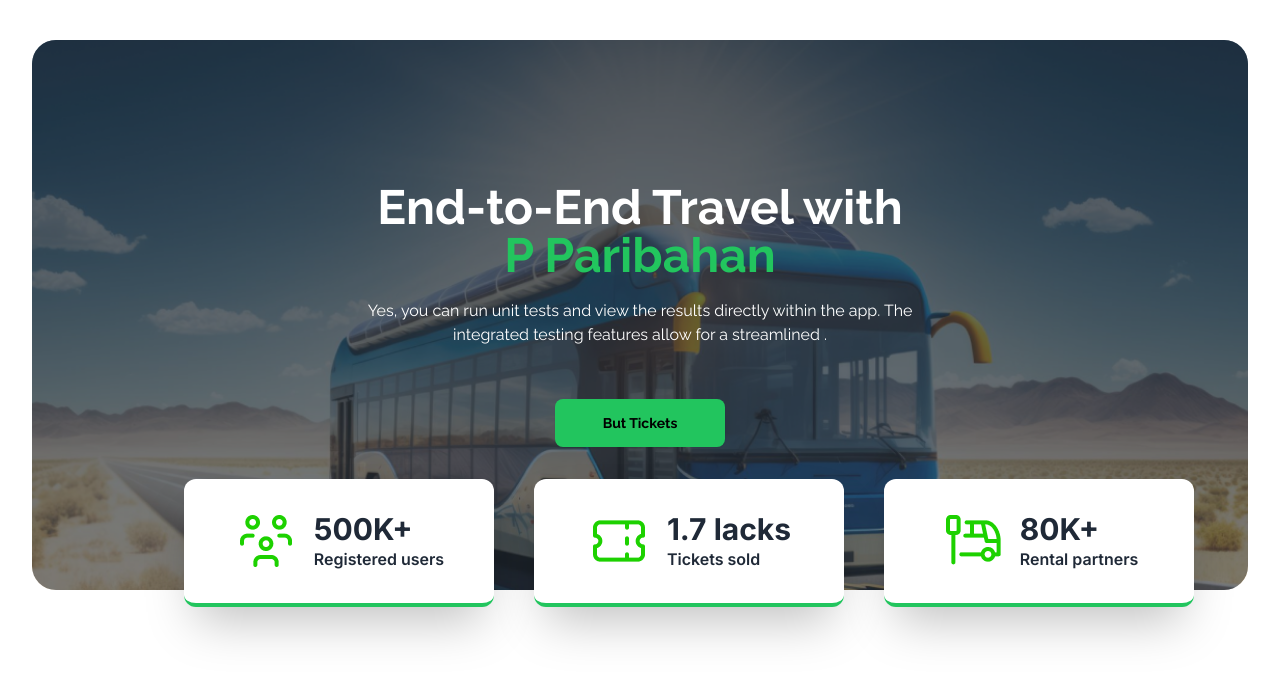
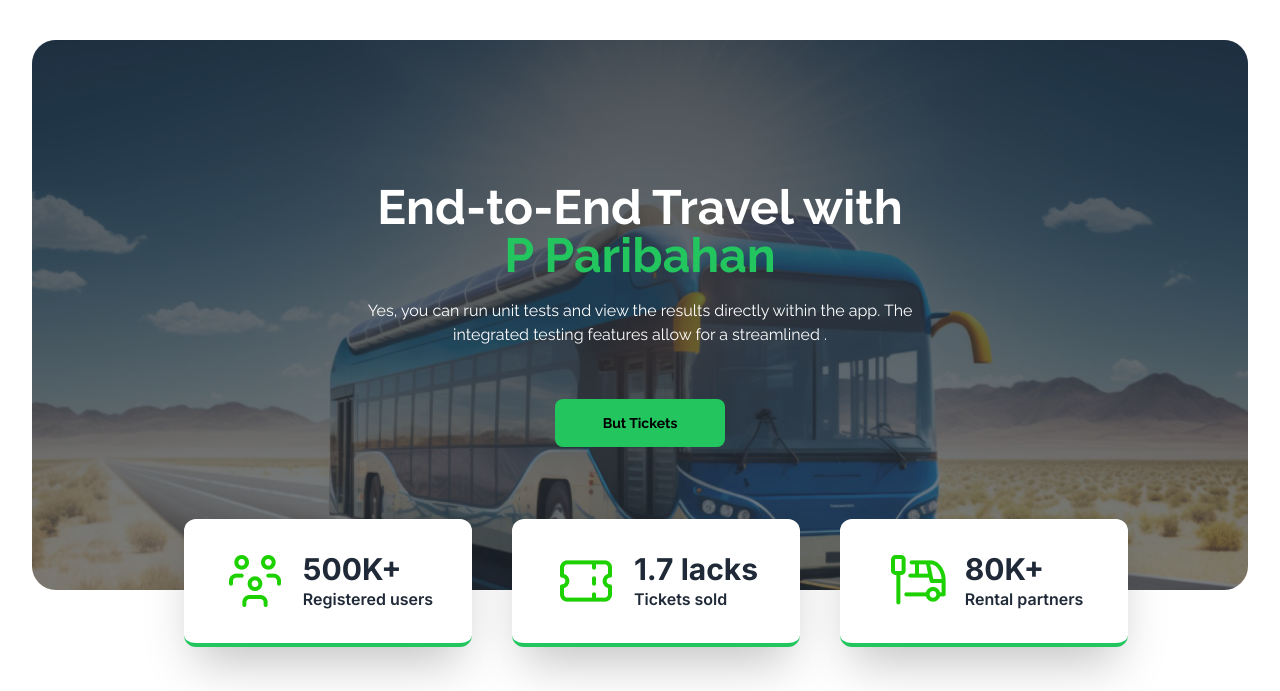
Before and after one commit to Sajjad-Hosan/B9A5-smart-ticketing, a plain HTML site: page index.html in a window 1280 px wide. Shown: the part 100-791 px from the top of the page. Drawn offline with nearby package versions, Linux system fonts and the light colour scheme.

Commit message:
solving font problem

```diff
--- a/index.html
+++ b/index.html
@@ -5,7 +5,7 @@
     <meta charset="UTF-8" />
     <meta name="viewport" content="width=device-width, initial-scale=1.0" />
     <!-- css style file connect -->
-    <link rel="stylesheet" href="/styles/style.css" />
+    <link rel="stylesheet" href="./styles/style.css" />
     <!-- tailwind and daisy ui connect link -->
     <link
       href="https://cdn.jsdelivr.net/npm/daisyui@4.7.2/dist/full.min.css"
@@ -57,22 +57,22 @@
                       </div>
                     </div>
                   </div>
-                  <div class="boxs absolute bottom-[-500px] md:bottom-[-17px] md:left-24 px-6 md:px-14 flex flex-col md:flex-row gap-10 font-inter">
-                    <div class="w-78 h-32 bg-white shadow-2xl flex items-center justify-center gap-4 rounded-xl border-b-4 border-green-500">
+                  <div class="boxs absolute bottom-[-500px] md:bottom-[-57px] md:left-24 px-6 md:px-14 flex flex-col md:flex-row gap-10 font-inter">
+                    <div class="w-72 h-32 bg-white shadow-2xl flex items-center justify-center gap-4 rounded-xl border-b-4 border-green-500">
                         <img src="/images/people.png" alt="">
                         <div class="details">
                             <b class="text-3xl font-bold">500K+</b>
                             <p class="font-semibold">Registered users</p>
                         </div>
                     </div>
-                    <div class="w-78 h-32 bg-white shadow-2xl flex items-center justify-center gap-4 rounded-xl border-b-4 border-green-500">
+                    <div class="w-72 h-32 bg-white shadow-2xl flex items-center justify-center gap-4 rounded-xl border-b-4 border-green-500">
                         <img src="/images/ticket-cupon.png" alt="">
                         <div class="details">
                             <b class="text-3xl font-bold">1.7 lacks</b>
                             <p class="font-semibold">Tickets sold</p>
                         </div>
                     </div>
-                    <div class="w-78 h-32 bg-white shadow-2xl flex items-center justify-center gap-4 rounded-xl border-b-4 border-green-500">
+                    <div class="w-72 h-32 bg-white shadow-2xl flex items-center justify-center gap-4 rounded-xl border-b-4 border-green-500">
                         <img src="/images/stoppage.png" alt="">
                         <div class="details">
                             <b class="text-3xl font-bold">80K+</b>
```
